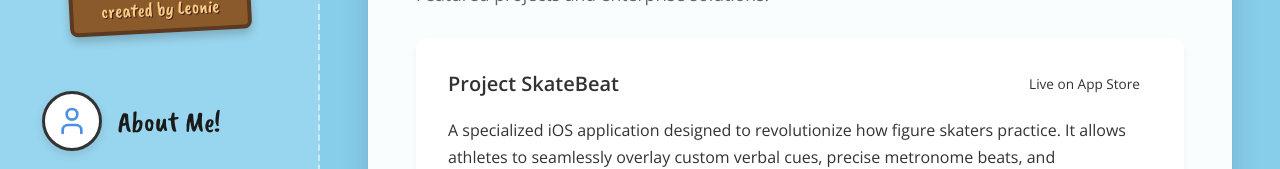
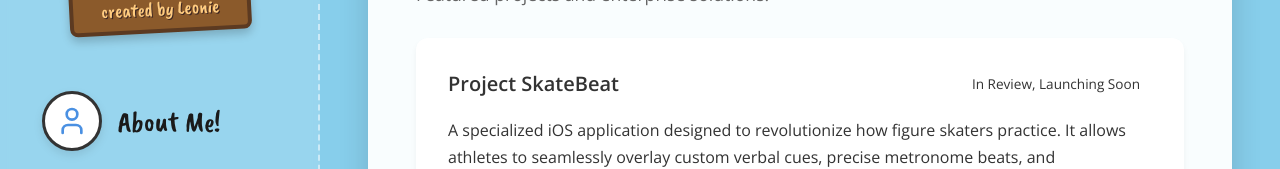
Before and after one commit to xuechunlu7/web_portfolio, a React (Vite) app: page / in a window 1280 px wide. Both pictures are taken after a click on the element "My Work". Shown: the part 177-346 px from the top of the page. Built offline with nearby package versions, Linux system fonts and the light colour scheme.

Commit message:
update: change SkateBeat project status to in review

```diff
--- a/src/pages/Application.tsx
+++ b/src/pages/Application.tsx
@@ -19,7 +19,7 @@ export default function Application() {
             borderRadius: '99px',
             fontSize: '0.85rem',
             fontWeight: 500
-          }}>Live on App Store</span>
+          }}>In Review, Launching Soon</span>
         </div>
         <p style={{ color: 'var(--text-secondary)', lineHeight: 1.7, marginBottom: '2rem', fontSize: '1rem' }}>
           A specialized iOS application designed to revolutionize how figure skaters practice. It allows athletes to seamlessly overlay custom verbal cues, precise metronome beats, and choreography markers directly onto their program music. Whether you're perfecting your free skate or mastering intricate ice dance patterns, SkateBeat provides the ultimate auditory training toolkit.
```
